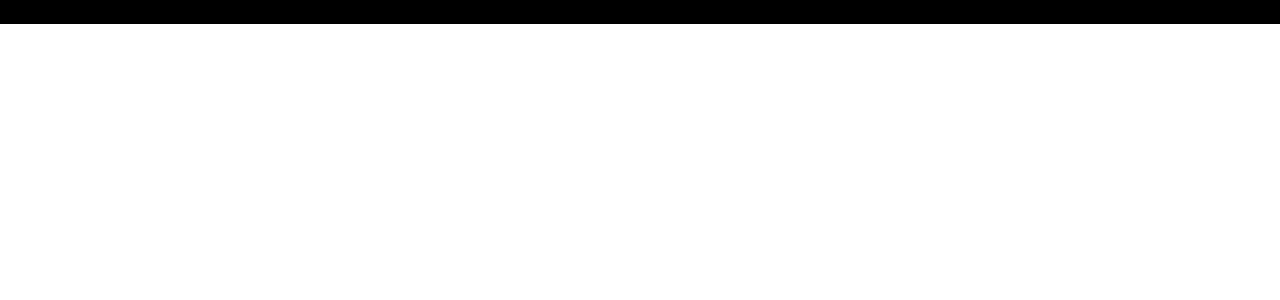
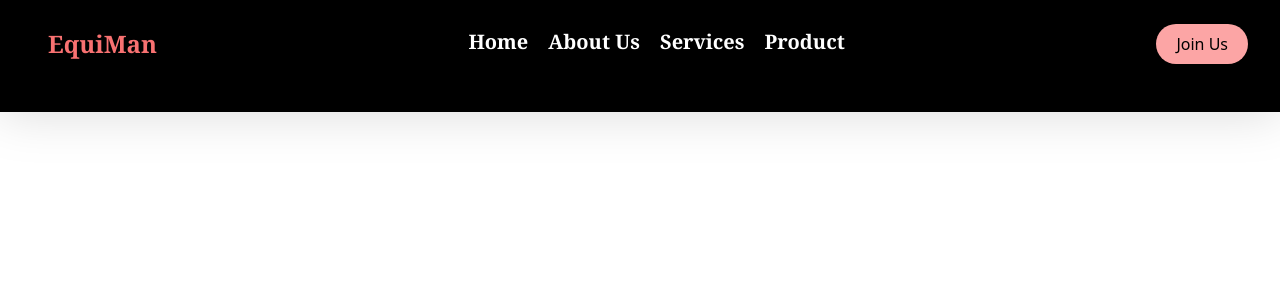
Before and after one commit to KrishivDawra/EquiMan, a React (Vite) app: page /about in a window 1280 px wide. Shown: the top 300 px of the page. Built offline with nearby package versions, Linux system fonts and the light colour scheme.

Commit message:
about us

```diff
--- a/src/About.jsx
+++ b/src/About.jsx
@@ -1,9 +1,14 @@
 import React from 'react'
-
+import Header from './components/Header'
 const About = () => {
   return (
-    <div>
-      <h1>About</h1>
+
+    <div >
+      <div >
+        <Header/>
+      </div>
+      <h1>About us</h1>
+
     </div>
   )
 }
```
